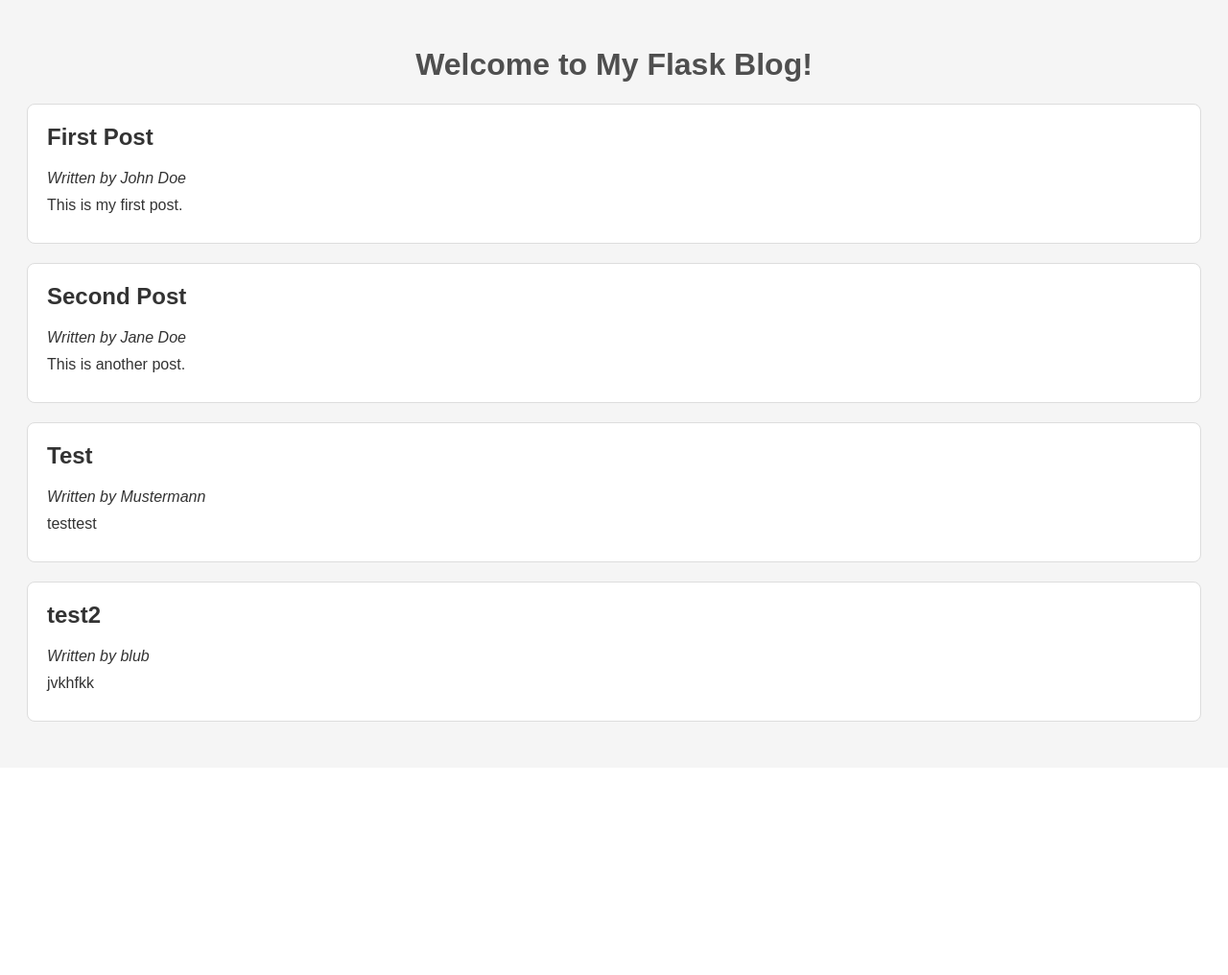
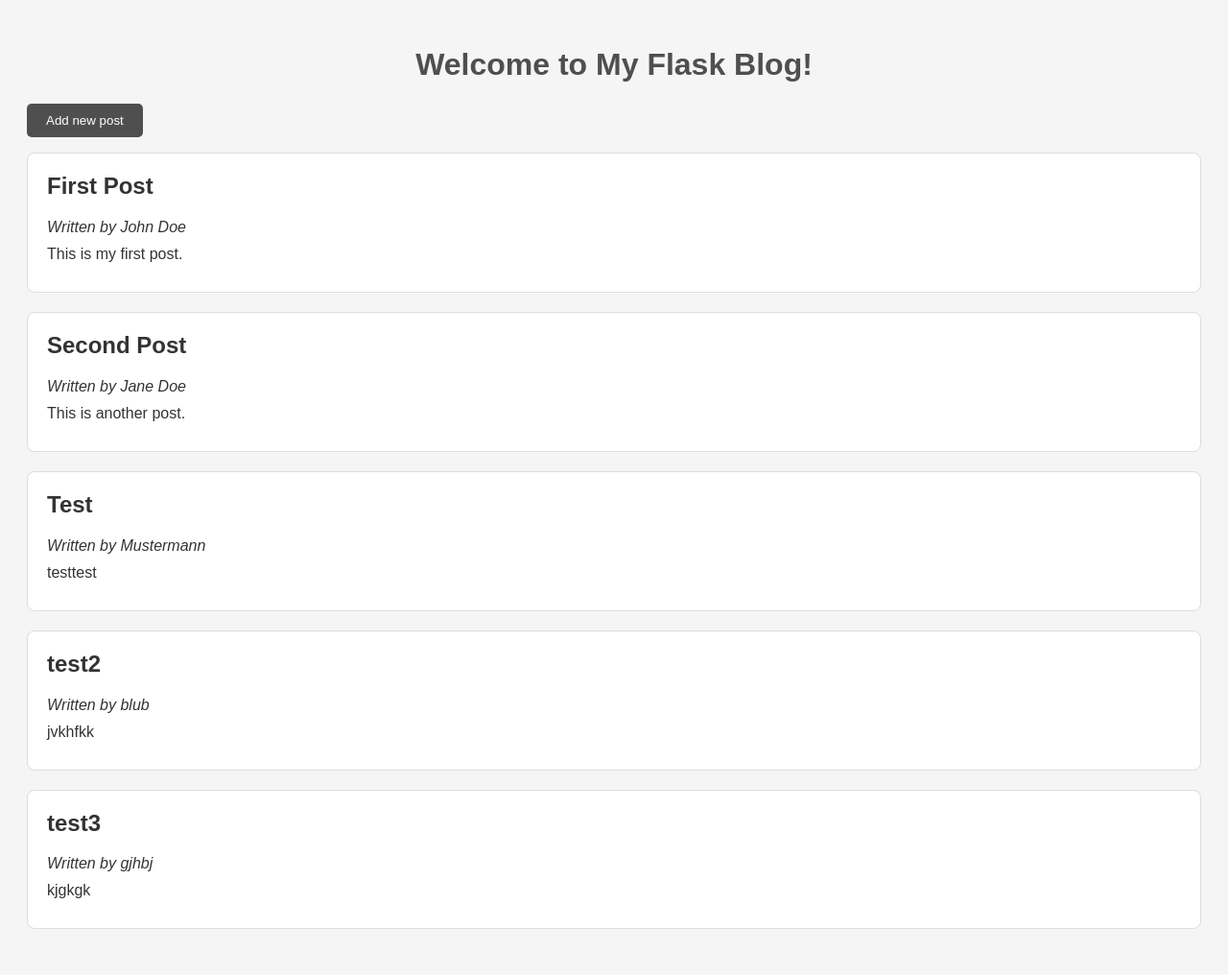
Before and after one commit to kristina-krauberger/masterblog, a Flask app: page / in a window 1280 px wide. Shown: the whole page at 96% size. Before the commit the page ends 752 px from the top, so only its background shows below. Run offline with Flask 3, Linux system fonts and the light colour scheme.

Commit message:
Add button to navigate to add form

```diff
--- a/app.py
+++ b/app.py
@@ -43,7 +43,6 @@
             new_id += 1
 
         new_post = {
-            #"id": len(blog_posts) + 1,
             "id": new_id,
             "author": author,
             "title": title,
--- a/data.json
+++ b/data.json
@@ -22,5 +22,11 @@
         "author": "blub",
         "title": "test2",
         "content": "jvkhfkk"
+    },
+    {
+        "id": 5,
+        "author": "gjhbj",
+        "title": "test3",
+        "content": "kjgkgk"
     }
 ]
--- a/static/style.css
+++ b/static/style.css
@@ -25,3 +25,12 @@
 .post p {
     margin: 10px 0;
 }
+
+.styled {
+  background-color: #4F4F4F;
+  color: #FFFFFF;
+  padding: 10px 20px;
+  border: none;
+  border-radius: 5px;
+  cursor: pointer;
+}
--- a/templates/index.html
+++ b/templates/index.html
@@ -8,6 +8,8 @@
 </head>
 <body>
     <h1>Welcome to My Flask Blog!</h1>
+    <a href="/add"><button class="styled">Add new post</button></a>
+    <p></p>
     {% for data in posts %}
     <div class="post">
         <h2>{{ data["title"] }}</h2>  <!-- besser data.title -->
```
